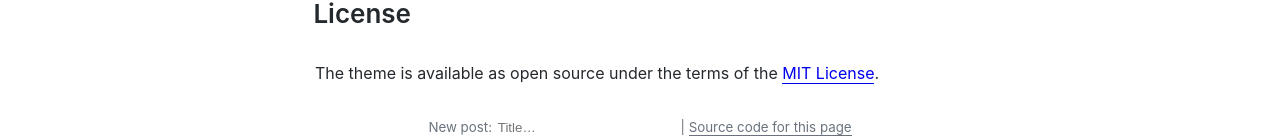
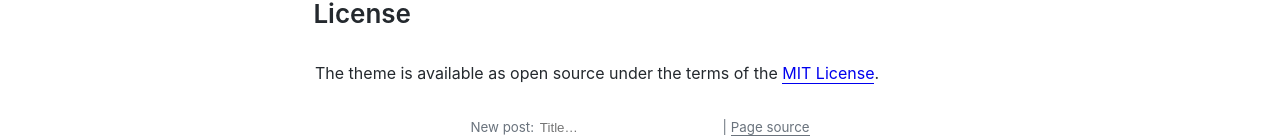
Before and after one commit to seanh/jekyll-theme-oatcake, a Jekyll site: the page built from README.md, in a window 1280 px wide. Shown: the part 1732-1870 px from the top of the page. Built offline with Jekyll 4.4.1, drawn with Linux system fonts in a browser that asks for light colours; our own code applies the rules of GitHub Pages for plain Markdown files.

Commit message:
Tweak footer design again

```diff
--- a/_layouts/default.html
+++ b/_layouts/default.html
@@ -34,7 +34,7 @@
       <label for="new-post">New post:</label>
       <input id="new-post" class="js-new-post" style="border: none;" type="text" spellcheck="true" placeholder="Title&hellip;" onchange="doNewPost()">
       |
-      <a href="https://raw.githubusercontent.com/{{ site.github.repository_nwo }}/master/{{ page.path }}">Source code for this page</a>
+      <a href="https://raw.githubusercontent.com/{{ site.github.repository_nwo }}/master/{{ page.path }}">Page source</a>
     </footer>
 
     <script>
```
